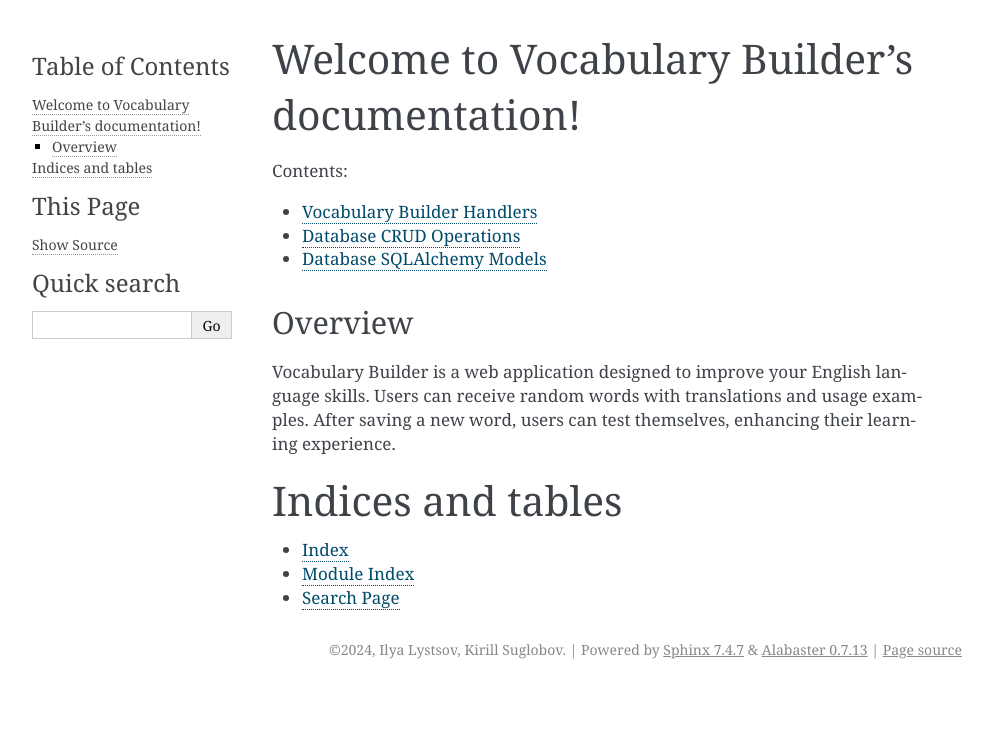
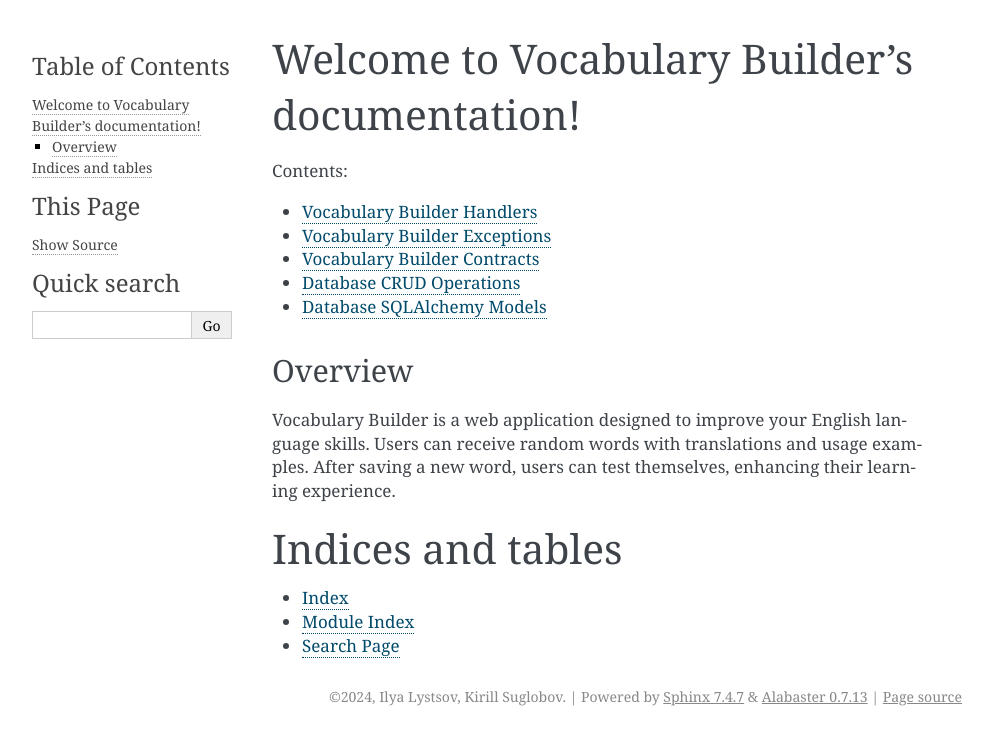
Before and after one commit to ilystsov/vocabulary-builder, a Sphinx documentation site: the page built from docs/index.rst, in a window 1280 px wide. Shown: the top 745 px of the page, without its empty margins (148-1141 px from the left). Built offline with Sphinx 7.4.7, drawn with Linux system fonts in a browser that asks for light colours.

```diff
--- a/docs/api.rst
+++ b/docs/api.rst
@@ -2,6 +2,20 @@ Vocabulary Builder Handlers
 ~~~~~~~~~~~~~~~~~~~~~~~~~~~
 
 .. automodule:: vocabulary_builder.main
+   :members:
+   :private-members:
+
+Vocabulary Builder Exceptions
+~~~~~~~~~~~~~~~~~~~~~~~~~~~~~
+
+.. automodule:: vocabulary_builder.exceptions
+   :members:
+   :private-members:
+
+Vocabulary Builder Contracts
+~~~~~~~~~~~~~~~~~~~~~~~~~~~~
+
+.. automodule:: vocabulary_builder.models
    :members:
    :private-members:
 
```
